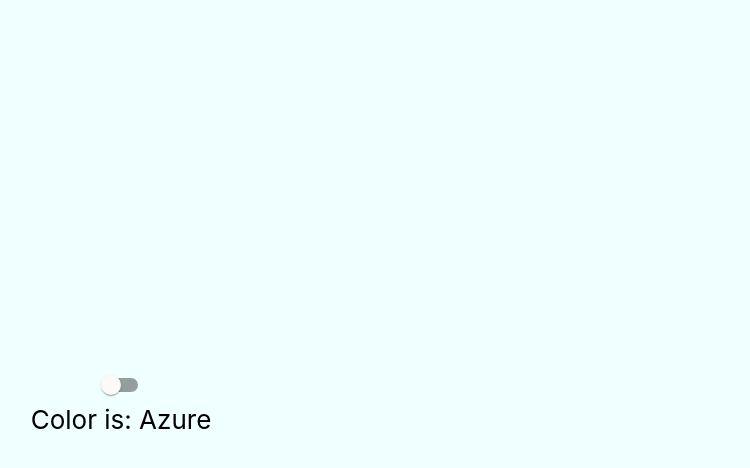
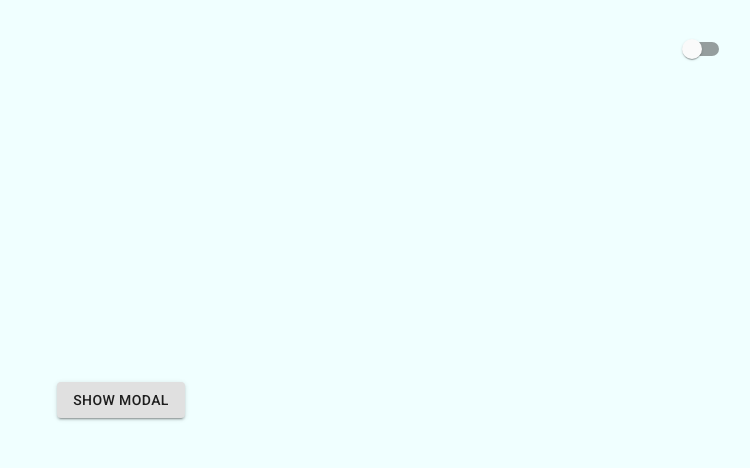
Before and after one commit to rapaccinim/react-stuff, a React (Create React App) app: page / in a window 1280 px wide. Shown: the top 468 px of the page, without its empty margins (519-1269 px from the left). Built offline with nearby package versions, Linux system fonts and the light colour scheme.

Commit message:
Added 1 component for theme color change and 1 component for opening/close a modal box with overlay. Testing about React state passing between parent and children.

```diff
--- a/src/App.js
+++ b/src/App.js
@@ -1,39 +1,45 @@
-// Marco Rapaccini - Exploring cool React stuff with Material-UI and styled-components libraries
+/*
+ *  Exploring cool React stuff with Material-UI and styled-components libraries.
+ */
 
+import React, { Suspense, useState } from 'react';
 import styled from 'styled-components';
-import Switch from '@material-ui/core/Switch';
-import { useState } from 'react'
+import Button from '@material-ui/core/Button';
+import LoadingSpinner from './components/LoadingSpinner';
 
-// we can pass props and use them in styled-components
+// let's load/import non-critical components with React.lazy()
+const ThemeColorController = React.lazy(()=> import('./components/ThemeColorController'));
+const SimpleModal = React.lazy(()=> import('./components/SimpleModal'));
+
+
+// With styled-components it's possible to give specific names to HTML tags and pass them props
 const AppContainer = styled.div`
+  min-height: 100vh;
   background-color: ${props => props.backgroundColor};
-  min-height: 100vh;
   display: flex;
   flex-direction: column;
   align-items: center;
   justify-content: center;
-  font-size: calc(10px + 2vmin);
-  color: white;
-`;
-
-const ThemeColorName = styled.div`
+  font-size: 16px;
   color: #000;
 `;
 
-export default function App() {
+const App = () => {
 
-  // this is the state that holds the current background color
+  // let's define the state(s)
   const [themeColor, setThemeColor] = useState("Azure");
+  const [showModalBox, setShowModalBox] = useState(false);
 
   return (
-    /* styled-components help us to define components with custom names (e.g. AppContainer) */
-    <AppContainer backgroundColor={themeColor}>
-      { /* Next component is a default switch button coming from Material-UI library */}
-      <Switch
-        onChange={() => setThemeColor(themeColor === "Azure" ? "Gainsboro" : "Azure")}
-        name="themeColorSwitch"
-      />
-      <ThemeColorName>Color is: {themeColor}</ThemeColorName>
-    </AppContainer>
+    <Suspense fallback={<LoadingSpinner src={process.env.PUBLIC_URL+"/assets/loadingSpinner.svg"}/>}>
+      <AppContainer backgroundColor={themeColor}>
+        <ThemeColorController themeColor={themeColor} setThemeColor={setThemeColor}/>
+        <Button variant="contained" onClick={() => setShowModalBox(!showModalBox)}>Show Modal</Button>
+        <SimpleModal showModalBox={showModalBox} setShowModalBox={setShowModalBox} />
+      </AppContainer>
+    </Suspense>
   );
+
 }
+
+export default App;
--- /dev/null
+++ b/src/components/LoadingSpinner/index.js
@@ -0,0 +1,16 @@
+// Marco Rapaccini - Loading Spinner component (useful to display while loading a page, etc)
+
+import styled from 'styled-components';
+
+const LoadingSpinnerSVG = styled.img`
+    position: fixed;
+    top: 50%;
+    left: 50%;
+    transform: translate(-50%, -50%);
+`;
+
+export default function LoadingSpinner() {
+    return (
+        <LoadingSpinnerSVG alt="Loading spinner" src={process.env.PUBLIC_URL+"/assets/loadingSpinner.svg"}/>
+    );
+  }
--- /dev/null
+++ b/src/components/SimpleModal/index.js
@@ -0,0 +1,46 @@
+/*
+* This component is responsible for showing the overlay and the modal
+*/
+
+import styled, {keyframes} from 'styled-components';
+
+// animation for fade in
+const fadeIn = keyframes`
+    from {
+        opacity:0;
+    }
+    to {
+        opacity:1;
+    }
+`;
+
+const ModalOverlay = styled.div`
+  display: ${props => `${props.showModalOverlay ? `block` : `none`}`};
+  position: fixed;
+  top: 0;
+  left: 0;
+  z-index: 100;
+  width: 100%;
+  height: 100%;
+  background-color: rgba(0,0,0,0.25);
+  animation: ${fadeIn} 0.5s;
+  -moz-animation: ${fadeIn} 0.5s;
+  -webkit-animation: ${fadeIn} 0.5s;
+  -o-animation: ${fadeIn} 0.5s;
+`;
+
+const ModalBoxControl = styled.div`
+
+`;
+
+const SimpleModal = ({ showModalBox, setShowModalBox }) => {
+
+    return (
+        <ModalOverlay showModalOverlay={showModalBox}>
+            <ModalBoxControl onClick={() => setShowModalBox(!showModalBox)}>Button</ModalBoxControl>
+            <div>Modal content</div>
+        </ModalOverlay>
+    );
+}
+
+export default SimpleModal;
--- /dev/null
+++ b/src/components/ThemeColorController/index.js
@@ -0,0 +1,27 @@
+/*
+ * This component is responsible for changing the state regarding main application's background color.
+ * I'm using the Switch component coming from Material-UI.
+ */
+
+import styled from 'styled-components';
+import Switch from '@material-ui/core/Switch';
+
+const ThemeColorControllerContainer = styled.div`
+    position: absolute;
+    right: 30px;
+    top: 30px;
+`;
+
+const ThemeColorController = ({ themeColor, setThemeColor }) => {
+
+    return (
+        <ThemeColorControllerContainer>
+            <Switch
+            onChange={() => setThemeColor(themeColor === "Azure" ? "Gainsboro" : "Azure")}
+            name="themeColorSwitch"
+            />
+        </ThemeColorControllerContainer>
+    );
+}
+
+export default ThemeColorController
--- a/src/index.css
+++ b/src/index.css
@@ -5,9 +5,5 @@ body {
     sans-serif;
   -webkit-font-smoothing: antialiased;
   -moz-osx-font-smoothing: grayscale;
+  color: #000;
 }
-
-code {
-  font-family: source-code-pro, Menlo, Monaco, Consolas, 'Courier New',
-    monospace;
-}
```
Also changed, not shown: public/assets/loadingSpinner.svg (added).
